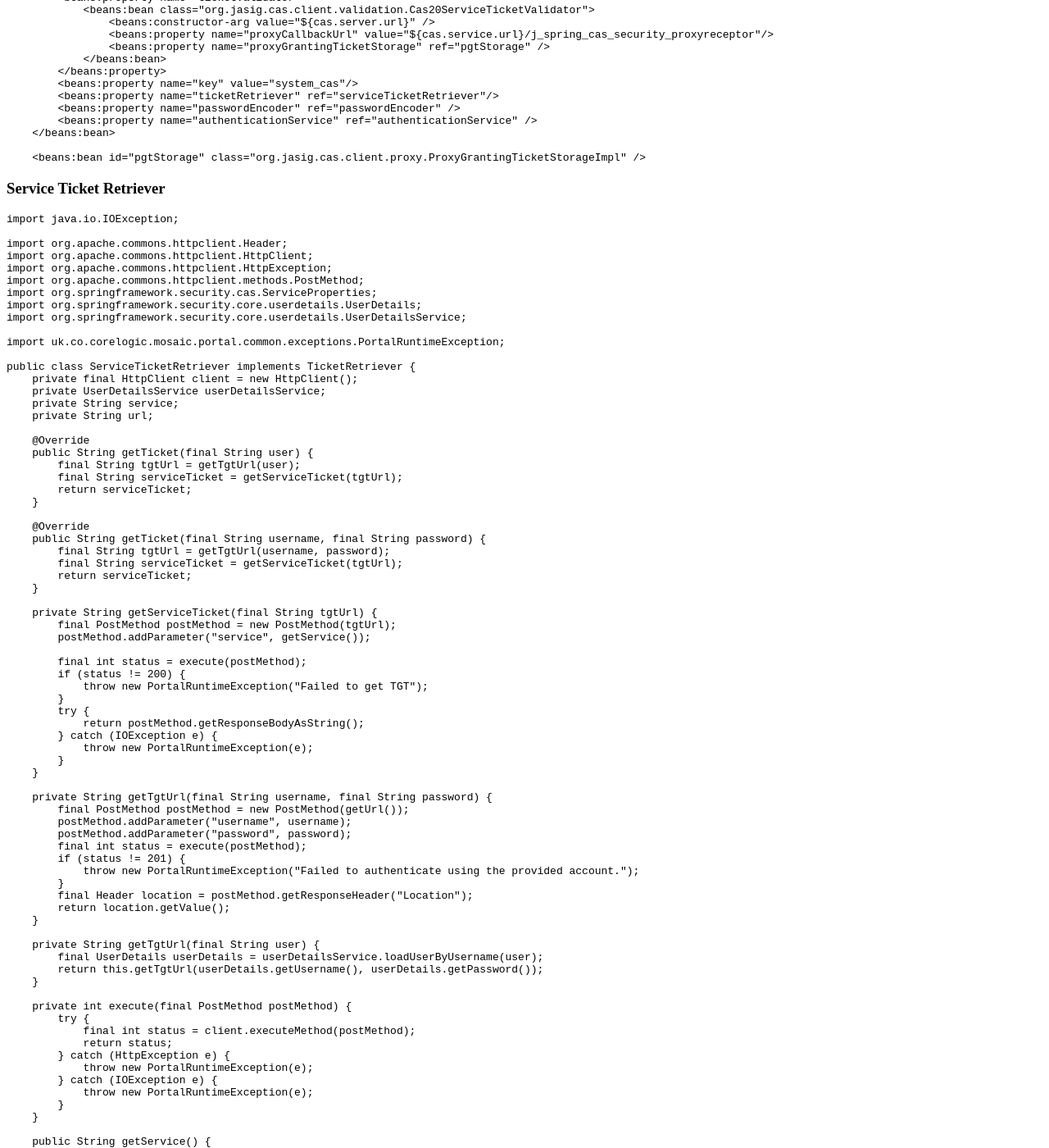
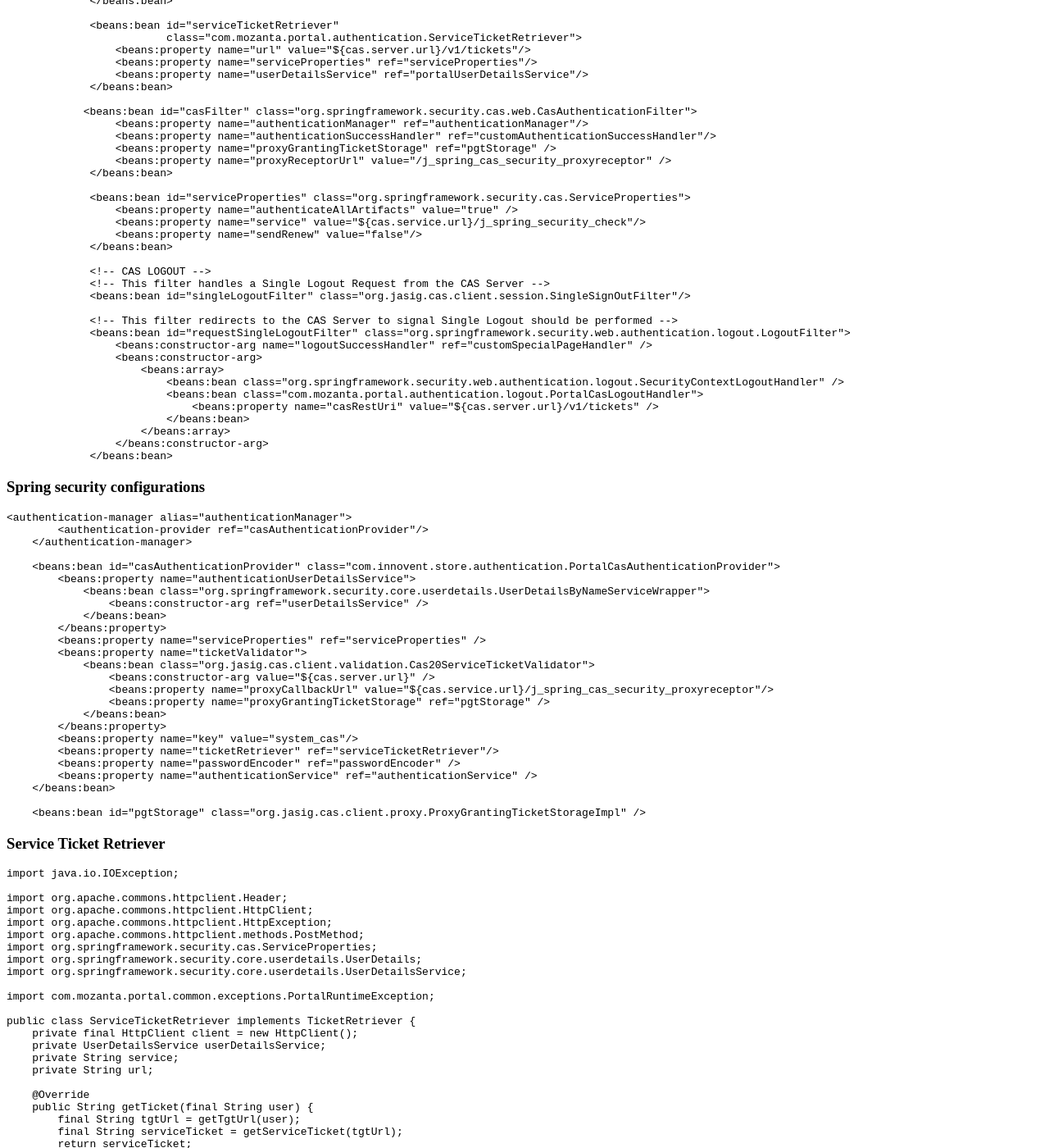
Before and after one commit to ksgbabu/ksgbabu.github.io, a Jekyll site: the page built from _posts/oct-2015/2015-10-8-CAS-integrations.md, in a window 1280 px wide and 1400 px high, scrolled down 424 px. Shown: the whole window at 82% size. Built offline with Jekyll 4.4.1, drawn with Linux system fonts in a browser that asks for light colours; some of the changed text lies outside the part shown.

Commit message:
CAS related integration

```diff
--- a/_posts/oct-2015/2015-10-8-CAS-integrations.md
+++ b/_posts/oct-2015/2015-10-8-CAS-integrations.md
@@ -3,6 +3,58 @@ layout: post
 ---
 
 #Spring Security CAS integration
+
+### Spring security filter configurations
+
+Add a custom filter in the security.xm
+
+	        <custom-filter after="ANONYMOUS_FILTER" ref="cas_anonymousLoginFilterChain"/>
+			<custom-filter position="CAS_FILTER" ref="casFilter" />
+
+
+		     <beans:bean id="cas_anonymousLoginFilter"
+		                 class="com.mozanta.portal.filter.CasAnonymousLoginFilter">
+		         <beans:property name="authenticationProvider" ref="casAuthenticationProvider"/>
+		         <beans:property name="ticketRetriever" ref="serviceTicketRetriever"/>
+		         <beans:property name="user" value="${portal.anonymous.username}"/>
+		     </beans:bean>
+
+		     <beans:bean id="serviceTicketRetriever"
+		                 class="com.mozanta.portal.authentication.ServiceTicketRetriever">
+		         <beans:property name="url" value="${cas.server.url}/v1/tickets"/>
+		         <beans:property name="serviceProperties" ref="serviceProperties"/>
+		         <beans:property name="userDetailsService" ref="portalUserDetailsService"/>
+		     </beans:bean>
+
+		    <beans:bean id="casFilter" class="org.springframework.security.cas.web.CasAuthenticationFilter">
+		         <beans:property name="authenticationManager" ref="authenticationManager"/>
+		         <beans:property name="authenticationSuccessHandler" ref="customAuthenticationSuccessHandler"/>
+		         <beans:property name="proxyGrantingTicketStorage" ref="pgtStorage" />
+		         <beans:property name="proxyReceptorUrl" value="/j_spring_cas_security_proxyreceptor" />
+		     </beans:bean>
+
+		     <beans:bean id="serviceProperties" class="org.springframework.security.cas.ServiceProperties">
+		         <beans:property name="authenticateAllArtifacts" value="true" />
+		         <beans:property name="service" value="${cas.service.url}/j_spring_security_check"/>
+		         <beans:property name="sendRenew" value="false"/>
+		     </beans:bean>
+
+		     <!-- CAS LOGOUT -->
+		     <!-- This filter handles a Single Logout Request from the CAS Server -->
+		     <beans:bean id="singleLogoutFilter" class="org.jasig.cas.client.session.SingleSignOutFilter"/>
+
+		     <!-- This filter redirects to the CAS Server to signal Single Logout should be performed -->
+		     <beans:bean id="requestSingleLogoutFilter" class="org.springframework.security.web.authentication.logout.LogoutFilter">
+		         <beans:constructor-arg name="logoutSuccessHandler" ref="customSpecialPageHandler" />
+		         <beans:constructor-arg>
+		             <beans:array>
+		                 <beans:bean class="org.springframework.security.web.authentication.logout.SecurityContextLogoutHandler" />
+		                 <beans:bean class="com.mozanta.portal.authentication.logout.PortalCasLogoutHandler">
+		                     <beans:property name="casRestUri" value="${cas.server.url}/v1/tickets" />
+		                 </beans:bean>
+		             </beans:array>
+		         </beans:constructor-arg>
+		     </beans:bean>
 
 ### Spring security configurations
 
@@ -46,7 +98,7 @@ layout: post
 	import org.springframework.security.core.userdetails.UserDetails;
 	import org.springframework.security.core.userdetails.UserDetailsService;
 
-	import uk.co.corelogic.mosaic.portal.common.exceptions.PortalRuntimeException;
+	import com.mozanta.portal.common.exceptions.PortalRuntimeException;
 
 	public class ServiceTicketRetriever implements TicketRetriever {
 	    private final HttpClient client = new HttpClient();
```
